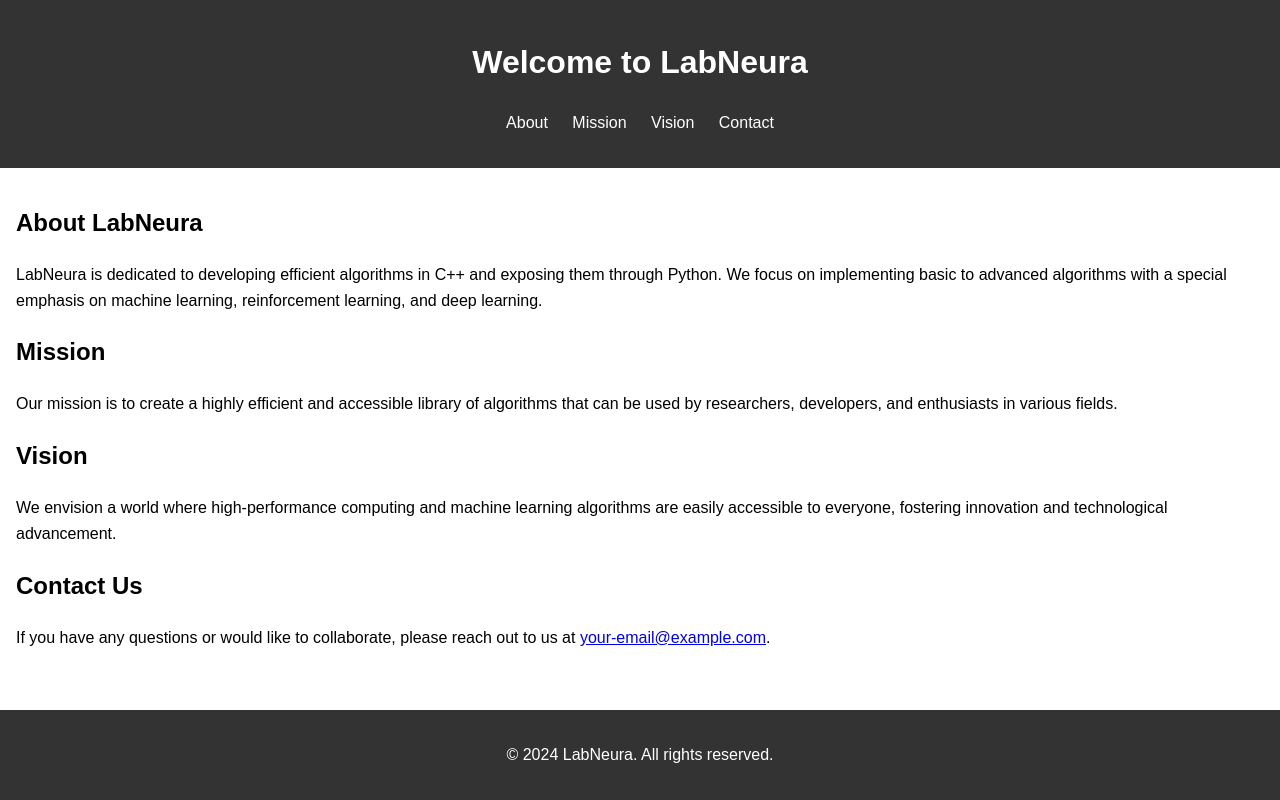
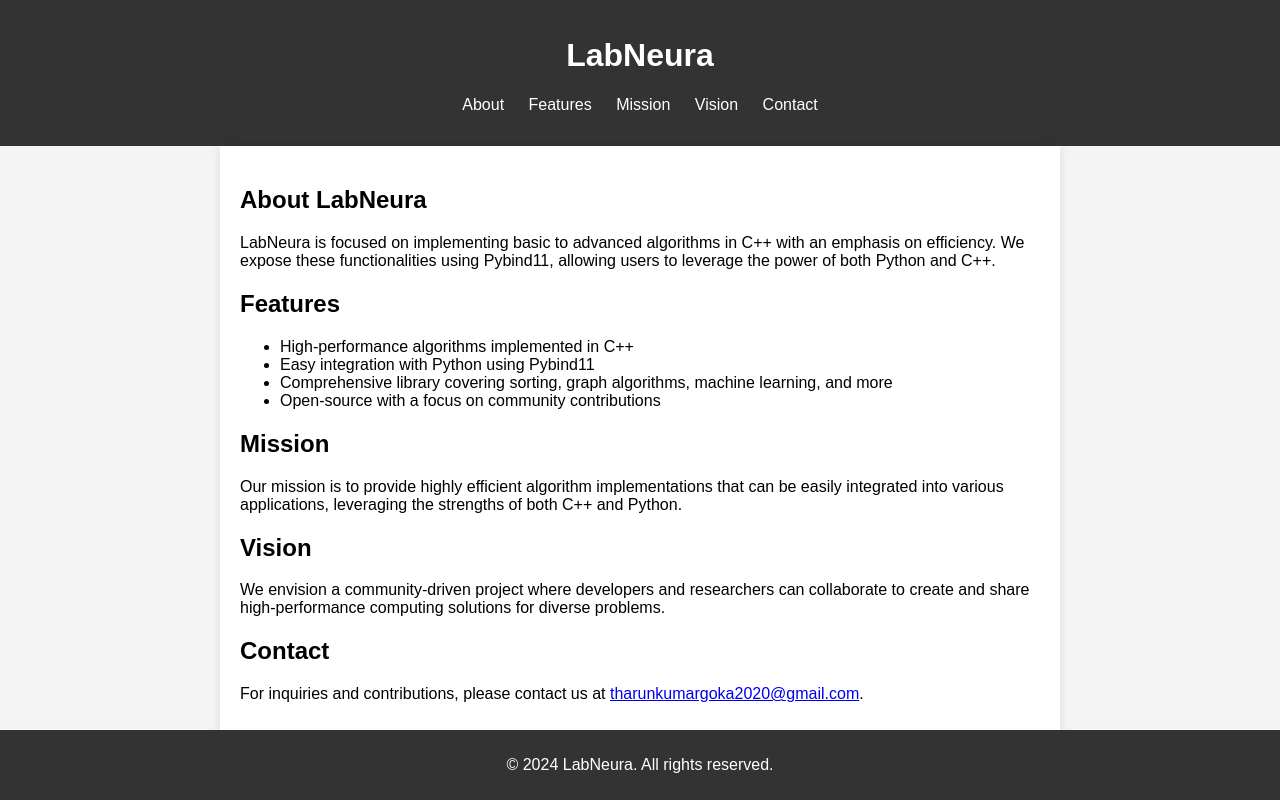
Before and after one commit to tharungoka/labneura.github.io, a plain HTML site: page index.html in a window 1280 px wide. Drawn offline with Linux system fonts and the light colour scheme.

Commit message:
Updated Website for Labneura

```diff
--- a/index.html
+++ b/index.html
@@ -8,34 +8,50 @@
 </head>
 <body>
     <header>
-        <h1>Welcome to LabNeura</h1>
+        <h1>LabNeura</h1>
         <nav>
             <ul>
                 <li><a href="#about">About</a></li>
+                <li><a href="#features">Features</a></li>
                 <li><a href="#mission">Mission</a></li>
                 <li><a href="#vision">Vision</a></li>
                 <li><a href="#contact">Contact</a></li>
             </ul>
         </nav>
     </header>
+
     <main>
         <section id="about">
             <h2>About LabNeura</h2>
-            <p>LabNeura is dedicated to developing efficient algorithms in C++ and exposing them through Python. We focus on implementing basic to advanced algorithms with a special emphasis on machine learning, reinforcement learning, and deep learning.</p>
+            <p>LabNeura is focused on implementing basic to advanced algorithms in C++ with an emphasis on efficiency. We expose these functionalities using Pybind11, allowing users to leverage the power of both Python and C++.</p>
         </section>
+
+        <section id="features">
+            <h2>Features</h2>
+            <ul>
+                <li>High-performance algorithms implemented in C++</li>
+                <li>Easy integration with Python using Pybind11</li>
+                <li>Comprehensive library covering sorting, graph algorithms, machine learning, and more</li>
+                <li>Open-source with a focus on community contributions</li>
+            </ul>
+        </section>
+
         <section id="mission">
             <h2>Mission</h2>
-            <p>Our mission is to create a highly efficient and accessible library of algorithms that can be used by researchers, developers, and enthusiasts in various fields.</p>
+            <p>Our mission is to provide highly efficient algorithm implementations that can be easily integrated into various applications, leveraging the strengths of both C++ and Python.</p>
         </section>
+
         <section id="vision">
             <h2>Vision</h2>
-            <p>We envision a world where high-performance computing and machine learning algorithms are easily accessible to everyone, fostering innovation and technological advancement.</p>
+            <p>We envision a community-driven project where developers and researchers can collaborate to create and share high-performance computing solutions for diverse problems.</p>
         </section>
+
         <section id="contact">
-            <h2>Contact Us</h2>
-            <p>If you have any questions or would like to collaborate, please reach out to us at <a href="mailto:your-email@example.com">your-email@example.com</a>.</p>
+            <h2>Contact</h2>
+            <p>For inquiries and contributions, please contact us at <a href="mailto:tharunkumargoka2020@gmail.com">tharunkumargoka2020@gmail.com</a>.</p>
         </section>
     </main>
+
     <footer>
         <p>&copy; 2024 LabNeura. All rights reserved.</p>
     </footer>
--- a/styles.css
+++ b/styles.css
@@ -2,13 +2,13 @@ body {
     font-family: Arial, sans-serif;
     margin: 0;
     padding: 0;
-    line-height: 1.6;
+    background-color: #f4f4f4;
 }
 
 header {
-    background: #333;
-    color: #fff;
-    padding: 1rem 0;
+    background-color: #333;
+    color: white;
+    padding: 1em 0;
     text-align: center;
 }
 
@@ -23,23 +23,27 @@ nav ul li {
 }
 
 nav ul li a {
-    color: #fff;
+    color: white;
     text-decoration: none;
 }
 
 main {
-    padding: 1rem;
+    padding: 20px;
+    max-width: 800px;
+    margin: 0 auto;
+    background-color: white;
+    box-shadow: 0 0 10px rgba(0, 0, 0, 0.1);
 }
 
 section {
-    margin: 20px 0;
+    margin-bottom: 20px;
 }
 
 footer {
-    background: #333;
-    color: #fff;
     text-align: center;
-    padding: 1rem 0;
+    padding: 10px 0;
+    background-color: #333;
+    color: white;
     position: fixed;
     bottom: 0;
     width: 100%;
```
